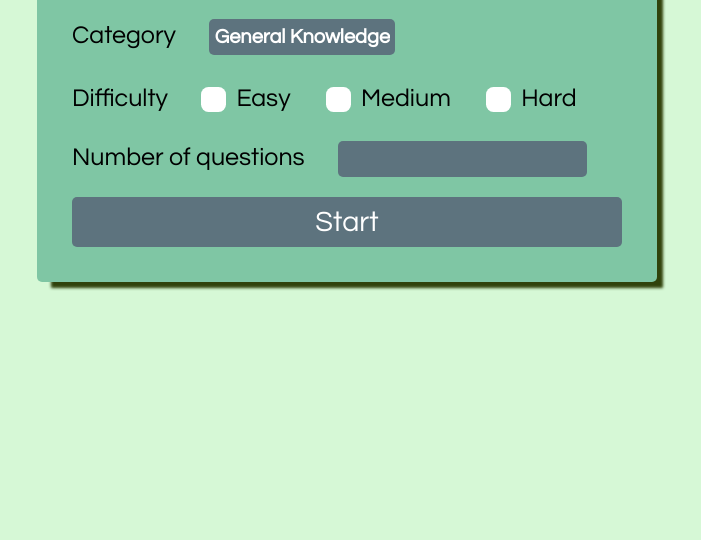
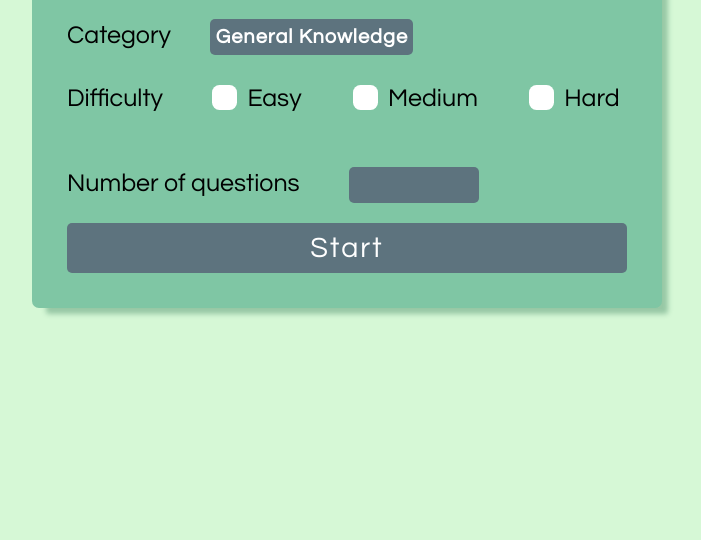
Before and after one commit to JakobKIT/vanilla-quiz, a plain HTML site: page index.html in a window 1280 px wide. Shown: the part 276-816 px from the top of the page, without its empty margins (301-1002 px from the left). Drawn offline with Linux system fonts and the light colour scheme.

Commit message:
new styles

```diff
--- a/styles.css
+++ b/styles.css
@@ -4,7 +4,7 @@
   --tertiary-color: #7FC6A4;
   --quaternary-color: #55505C;
   --hover-color: #4e616b;
-  --shadow-color: rgb(48, 66, 11);
+  --shadow-color:rgba(57, 127, 93, 0.4);
   --font-style: 'Questrial';
 }
 
@@ -64,7 +64,7 @@ h2 {
 #questions {
   font-size: 20px;
   font-family: var(--font-style), 'Ranchers', cursive;
-  font-weight: 700;
+  font-weight: 600;
   line-height: 1.3;
   color: white;
   background-color: var(--primary-color);
@@ -75,12 +75,14 @@ h2 {
   margin-left: 30px;
   outline: none;
   text-align: center;
+  width: 120px;
 }
 .settings select {
   font-size: 20px;
   font-family: var(--font-style), 'Ranchers', cursive;
-  font-weight: 700;
+  font-weight: 600;
   line-height: 1.3;
+  letter-spacing: 1px;
   color: white;
   background-color: var(--primary-color);
   -moz-appearance: none;
@@ -89,7 +91,7 @@ h2 {
   border: none;
   padding: 5px;
   border-radius: 5px;
-  margin-left: 30px;
+  margin-left: 20px;
   outline: none;
   text-align: center;
 }
@@ -107,12 +109,13 @@ h2 {
 }
 
 .settings select option {
-  font-weight: bolder;
+  /* font-weight: bolder; */
   font-family: var(--font-style), 'Ranchers', sans-serif;
 }
 
 .settings label {
   font-size: 25px;
+  margin-right: 16px;
 }
 
 
@@ -121,16 +124,17 @@ h2 {
   padding: 0px 35px 35px 35px;
   max-width: 560px;
   background-color: var(--tertiary-color);
-  border-radius: 5px;
+  border-radius: 7px;
   -webkit-box-shadow: 10px 10px 3px -4px var(--shadow-color);
   -moz-box-shadow: 10px 10px 3px -4px var(--shadow-color);
-  box-shadow: 10px 10px 3px -4px var(--shadow-color);
+  box-shadow: 10px 10px 5px -4px var(--shadow-color);
 }
 
 h3 {
   display: block;
   width: 550px;
   font-size: 35px;
+  font-weight: 350;
   word-wrap: break-word;
 }
 
@@ -145,6 +149,7 @@ h3 {
   font-size: 1.8rem;
   margin-top: 20px;
   border-radius: 5px;
+  letter-spacing: 2px;
 }
 
 .submit:hover {
@@ -165,7 +170,8 @@ h3 {
 
 .count p {
   position: absolute;
-  font-size: 40px;
+  font-size: 35px;
+
 }
 
 .total {
@@ -179,7 +185,7 @@ h3 {
   padding-left: 35px;
   margin-bottom: 12px;
   cursor: pointer;
-  font-size: 22px;
+  font-size: 25px;
   -webkit-user-select: none;
   -moz-user-select: none;
   -ms-user-select: none;
@@ -196,8 +202,8 @@ h3 {
 /* Create a custom radio button */
 .checkmark {
   position: absolute;
-  top: 0;
-  left: 0;
+  top: -2px;
+  left: 0px;
   height: 25px;
   width: 25px;
   background-color: white;
```
